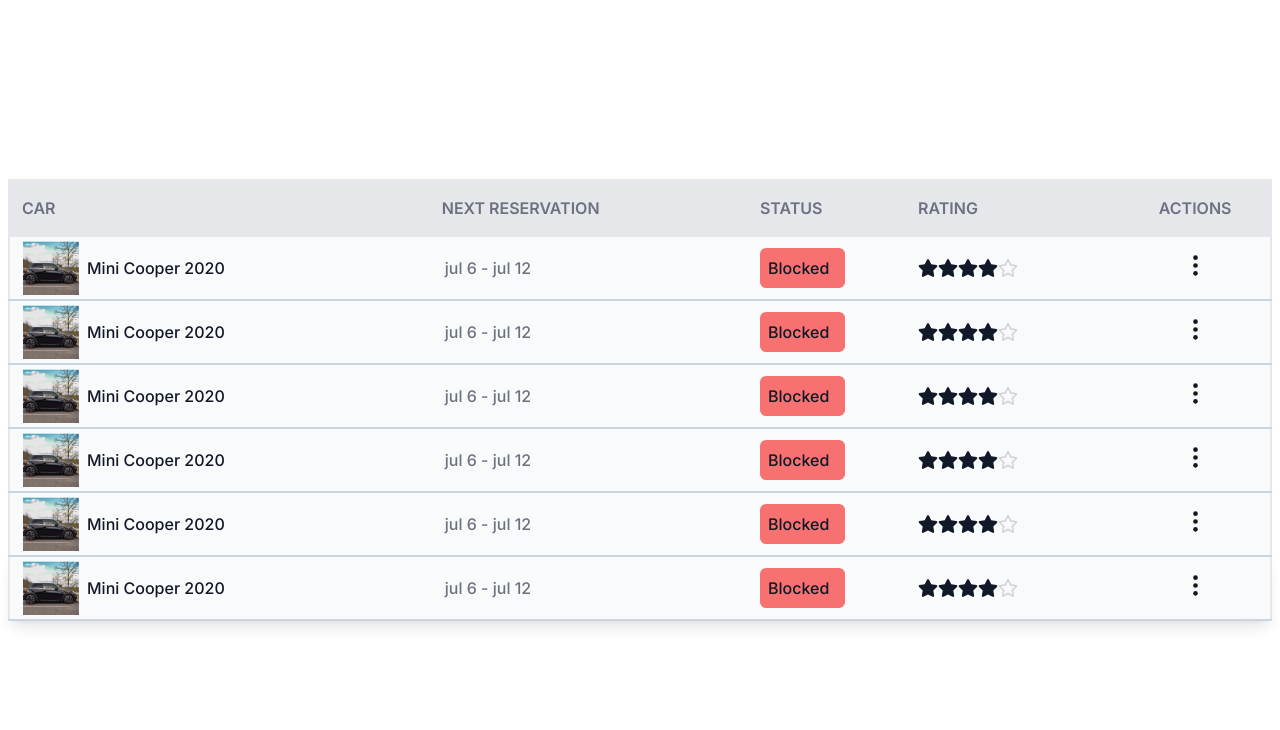
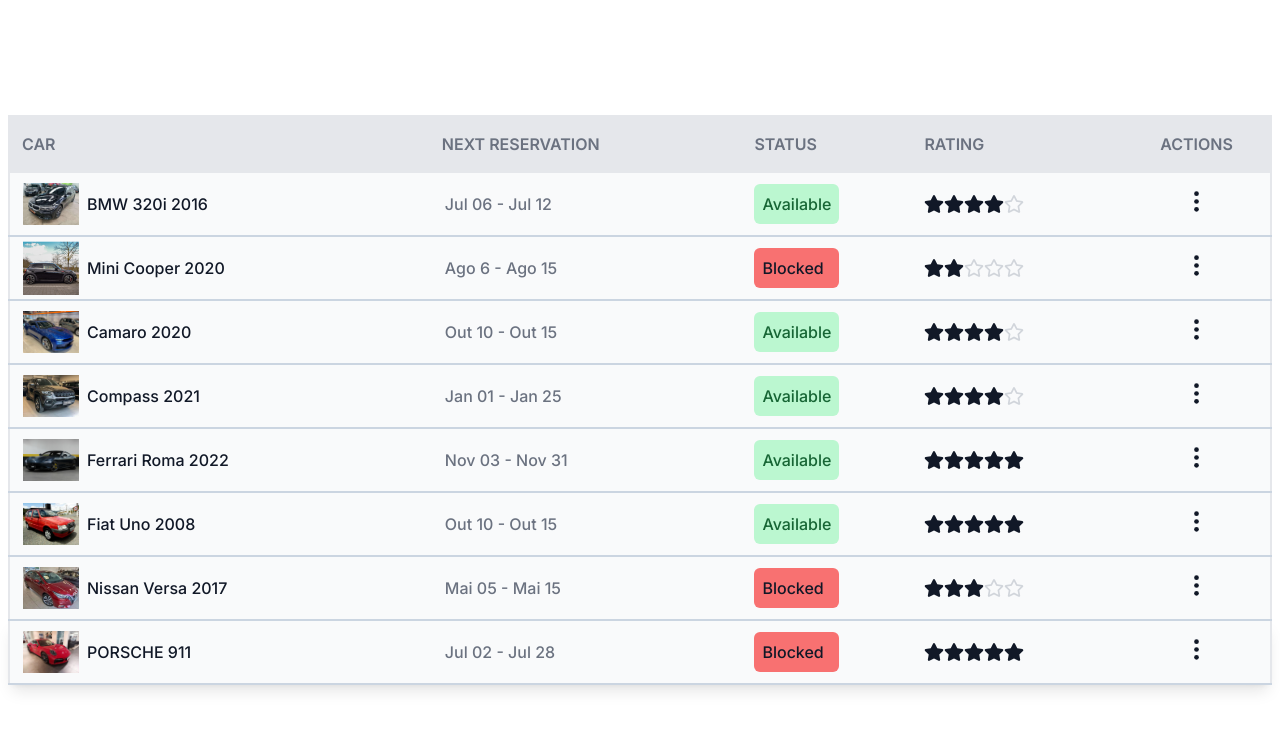
Before and after one commit to Denis-moreira98/jet-teste-tecnico, a Next.js app: page / in a window 1280 px wide. Shown: the top 730 px of the page. Built offline with nearby package versions, Linux system fonts and the light colour scheme.

Commit message:
feat: listando cars na table desktop

```diff
--- a/src/app/page.tsx
+++ b/src/app/page.tsx
@@ -2,6 +2,8 @@
 import { CarItem } from "@/components/carItem";
 import { CarItemMobile } from "@/components/carItemMobile";
 import { Container } from "@/components/container";
+
+import { carsData } from "@/utils/CarsData";
 
 export default function Home() {
    return (
@@ -26,23 +28,17 @@
                   </tr>
                </thead>
                <tbody>
-                  <CarItem />
-                  <CarItem />
-                  <CarItem />
-                  <CarItem />
-                  <CarItem />
-                  <CarItem />
+                  {carsData.map((car) => (
+                     <CarItem key={car.id} car={car} />
+                  ))}
                </tbody>
             </table>
 
             <table className="w-full flex flex-col items-center justify-center sm:hidden">
                <tbody className="w-full">
-                  <CarItemMobile />
-                  <CarItemMobile />
-                  <CarItemMobile />
-                  <CarItemMobile />
-                  <CarItemMobile />
-                  <CarItemMobile />
+                  {carsData.map((car) => (
+                     <CarItemMobile key={car.id} car={car} />
+                  ))}
                </tbody>
             </table>
          </main>
--- a/src/components/carItem/index.tsx
+++ b/src/components/carItem/index.tsx
@@ -1,34 +1,44 @@
 import { IoEllipsisVertical } from "react-icons/io5";
 import Image from "next/image";
-import carImg from "@/assets/car.png";
+// import carImg from "@/assets/car.png";
 import { RatingStar } from "../ratingStar";
 import { LabelStatus } from "../labelStatus";
 
-export function CarItem() {
+export interface CarProps {
+   id: number;
+   model: string;
+   image: any;
+   date1?: string;
+   date?: string;
+   status: boolean;
+   rating: number;
+}
+
+export function CarItem({ car }: { car: CarProps }) {
    return (
       <>
          <tr className="border-2 border-b-slate-300 h-16 last:shadow-lg bg-gray-50 hover:bg-gray-200 duration-300">
             <td className="text-left font-medium text-gray-900">
                <div className="flex flex-row items-center gap-2 pl-3">
                   <Image
-                     src={carImg}
-                     alt="car"
+                     src={car.image}
+                     alt={car.model}
                      width={0}
                      height={0}
                      quality={100}
                      className="w-14 h-auto"
                   />
-                  <p>Mini Cooper 2020</p>
+                  <p>{car.model}</p>
                </div>
             </td>
             <td className="text-left font-medium text-gray-500 pl-1">
-               jul 6 - jul 12
+               {car.date1}
             </td>
             <td className="text-left">
-               <LabelStatus status={false} />
+               <LabelStatus status={car.status} />
             </td>
             <td className="text-left ">
-               <RatingStar rating={4} />
+               <RatingStar rating={car.rating} />
             </td>
             <td className="text-center">
                <button>
```
